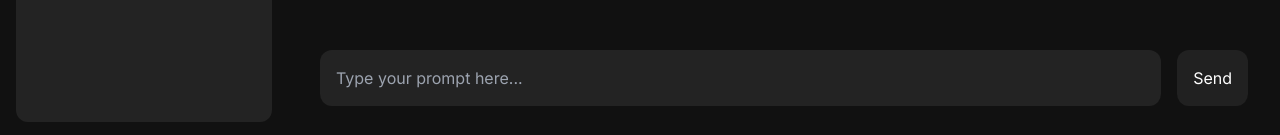
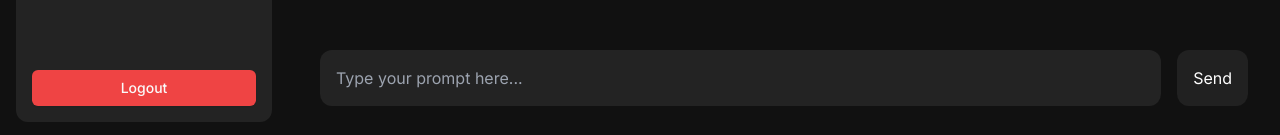
Before and after one commit to Ritwikgotbugs/Edith-chatbot, a Next.js app in the folder frontend/edith/: page /homepage in a window 1280 px wide. Shown: the part 662-797 px from the top of the page. Built offline with nearby package versions, Linux system fonts and the light colour scheme; no server answers; the database is empty.

Commit message:
Updates SideNav

```diff
--- a/frontend/edith/src/components/custom/sidenav.tsx
+++ b/frontend/edith/src/components/custom/sidenav.tsx
@@ -1,5 +1,5 @@
 import { auth, db } from '@/firebase/client';
-import { onAuthStateChanged } from 'firebase/auth';
+import { onAuthStateChanged, signOut } from 'firebase/auth';
 import { doc, getDoc } from 'firebase/firestore';
 import { ChevronLeft, FileText, History, Home, Menu } from 'lucide-react';
 import dynamic from 'next/dynamic';
@@ -8,6 +8,9 @@ import React, { useEffect, useState } from 'react';
 import { Accordion, AccordionContent, AccordionItem, AccordionTrigger } from '../ui/accordion';
 import { Avatar, AvatarFallback, AvatarImage } from '../ui/avatar';
 import { Button } from '../ui/button';
+import { TbLogout2 } from "react-icons/tb";
+import { toast } from 'sonner';
+
 
 interface UserProfile {
   name: string;
@@ -21,6 +24,21 @@ const SidebarContent: React.FC = () => {
   const [loading, setLoading] = useState(true);
   const router = useRouter();
   const pathname = usePathname();
+
+  const handleSignOut = async () => {
+    try {
+      await signOut(auth);
+      router.replace('/login');
+      toast.success('Successfully signed out', {
+        style:{
+          backgroundColor: '#22c55e',
+          color: 'black',
+        }
+      });
+    } catch (error) {
+      console.error('Error signing out:', error);
+    }
+  }
 
   useEffect(() => {
     const unsubscribe = onAuthStateChanged(auth, async (user) => {
@@ -150,6 +168,10 @@ const SidebarContent: React.FC = () => {
           </AccordionItem>
         </Accordion>
       </div>
+        <Button
+          variant="destructive"
+          className="w-full text-left no-underline hover:no-underline"
+          onClick={handleSignOut}> {isCollapsed? <TbLogout2/> : 'Logout'} </Button>
     </aside>
   );
 };
--- a/frontend/edith/src/components/global/signup.tsx
+++ b/frontend/edith/src/components/global/signup.tsx
@@ -37,7 +37,7 @@ const SignUpForm: React.FC<SignUpFormProps> = ({ onVerificationSent }) => {
         toast.success('Verification email sent to your inbox.');
 
         const empID = generateRandomID(5);
-        const roles = ['Intern', 'developer', 'manager'];
+        const roles = ['Intern', 'Developer', 'Manager'];
         const role = roles[Math.floor(Math.random() * roles.length)];
 
         const userProfile = { name, empID, role };
```
